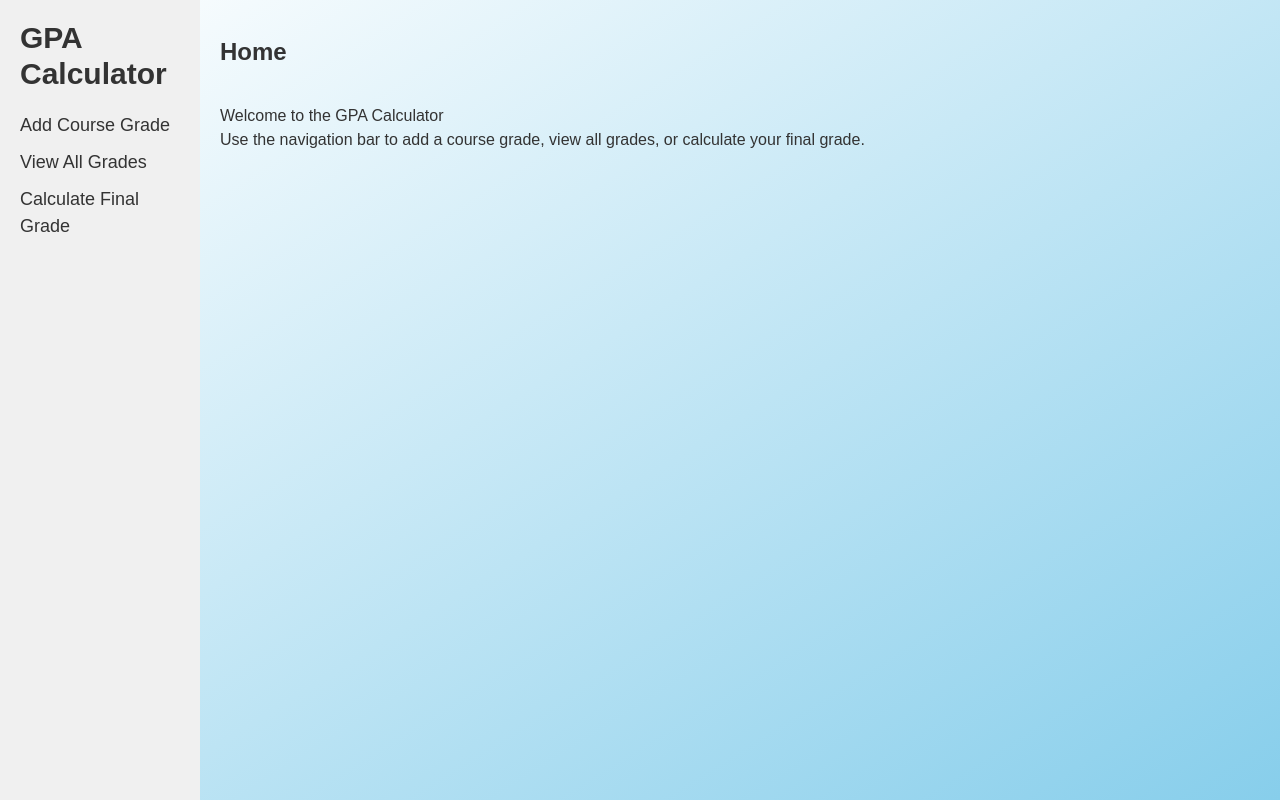
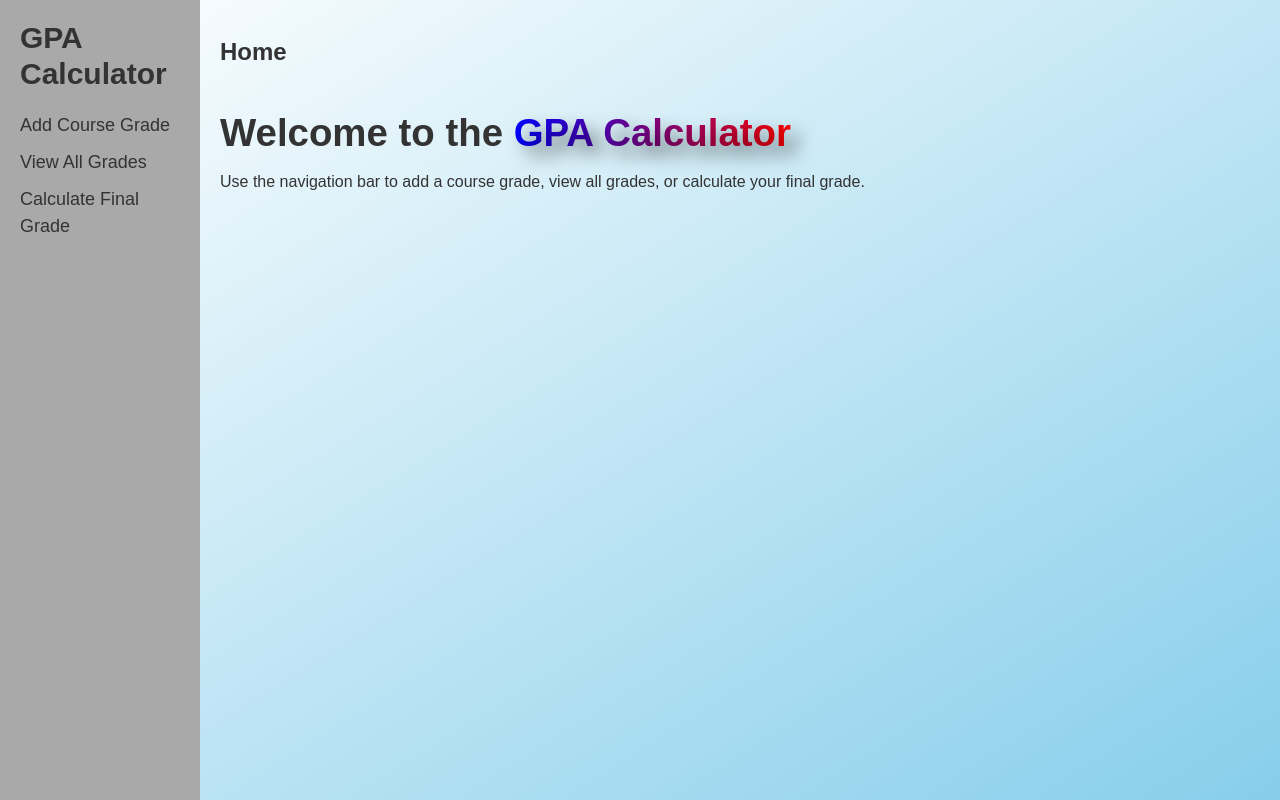
Before and after one commit to software-students-spring2024/5-final-project-spring-2024-team01-5, a Flask app: page / in a window 1280 px wide. Run offline with Flask 3, Linux system fonts and the light colour scheme; some libraries are stand-ins or nearby versions.

Commit message:
Update background color and text styles in styles.css and index.html

```diff
--- a/app/static/css/styles.css
+++ b/app/static/css/styles.css
@@ -9,7 +9,7 @@ body {
 }
 
 aside {
-    background-color: #f0f0f0;
+    background-color: darkgray;
     padding: 20px;
     width: 200px;
     min-height: 100vh;
@@ -226,3 +226,10 @@ th, td {
 input {
     box-shadow: 0px 0px 8px 2px rgba(0, 0, 0, 0.1);
 }
+#calctitle {
+  text-shadow: 10px 10px 17px rgba(0, 0, 0, 0.5);
+  background: linear-gradient(to right, blue, red);
+    -webkit-background-clip: text;
+    background-clip: text;
+  -webkit-text-fill-color: transparent;
+}
--- a/app/templates/index.html
+++ b/app/templates/index.html
@@ -1,6 +1,6 @@
 {% extends "layout.html" %}
 {% block content %}
 <!-- home page -->
-    <h1>Welcome to the GPA Calculator</h1>
-    <p>Use the navigation bar to add a course grade, view all grades, or calculate your final grade.</p>
+    <h1 id="gpatitle" class="text-[3vw] font-[800]">Welcome to the <span id="calctitle">GPA Calculator</span></h1>
+    <p class="mt-[1vh]">Use the navigation bar to add a course grade, view all grades, or calculate your final grade.</p>
 {% endblock %}
```
